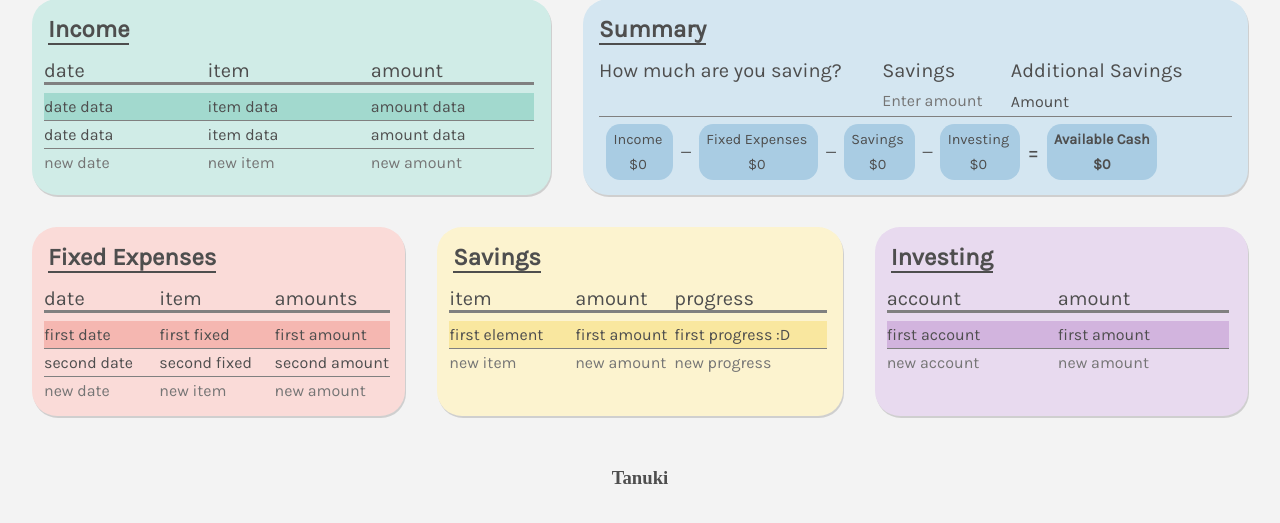
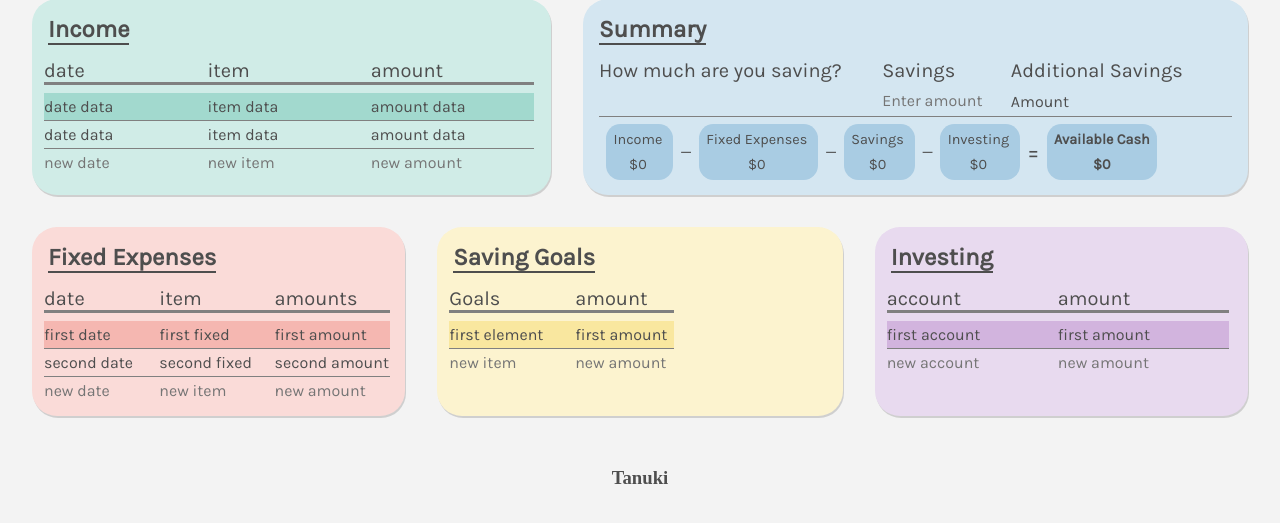
Before and after one commit to pabsromo/capstone2020, a Django app: page /budget/ in a window 1280 px wide. Shown: the part 150-673 px from the top of the page. Run offline with Django 3.2, Linux system fonts and the light colour scheme; the visitor is signed in with stand-in values (Sample User, id 1).

Commit message:
changes to budget page

```diff
--- a/tanuki/budget/forms.py
+++ b/tanuki/budget/forms.py
@@ -1,5 +1,4 @@
 from django import forms
-from .models import AddItem
 
 
 class AddItemForm(forms.ModelForm):
--- a/tanuki/templates/budget.html
+++ b/tanuki/templates/budget.html
@@ -300,13 +300,13 @@
 <!--                                     SAVINGS                             -->
       <div class="savings section">
         <div class="section-title" style="width: fit-content" id="selected">
-          <h1>Savings</h1>
+          <h1>Saving Goals</h1>
         </div>
 <!--                                 savings titles                          -->
         <div class="table-titles">
           <div class="savings-table-column">
             <div class="head-elem">
-              item
+              Goals
             </div>
           </div>
           <div class="savings-table-column" style="width: 26%;">
@@ -314,11 +314,11 @@
               amount
             </div>
           </div>
-          <div class="savings-table-column" style="width: 40%;">
+          <!-- <div class="savings-table-column" style="width: 40%;">
             <div class="head-elem">
               progress
             </div>
-          </div>
+          </div> -->
         </div>
 <!--                                  savings data                           -->
         <div class="table-data">
@@ -332,11 +332,11 @@
               first amount
             </div>
           </div>
-          <div class="savings-table-column" style="width: 40%;">
+          <!-- <div class="savings-table-column" style="width: 40%;">
             <div class="elem altsavings">
               first progress :D
             </div>
-          </div>
+          </div> -->
         </div>
 
         <div class="new-row new-savings">
@@ -348,9 +348,9 @@
               <li style="width:26%">
                 <input type="text" name="" value="" placeholder="new amount">
               </li>
-              <li style="width: 40%">
+              <!-- <li style="width: 40%">
                 <input type="text" name="" value="" placeholder="new progress">
-              </li>
+              </li> -->
             </ul>
           </form>
         </div>
```
